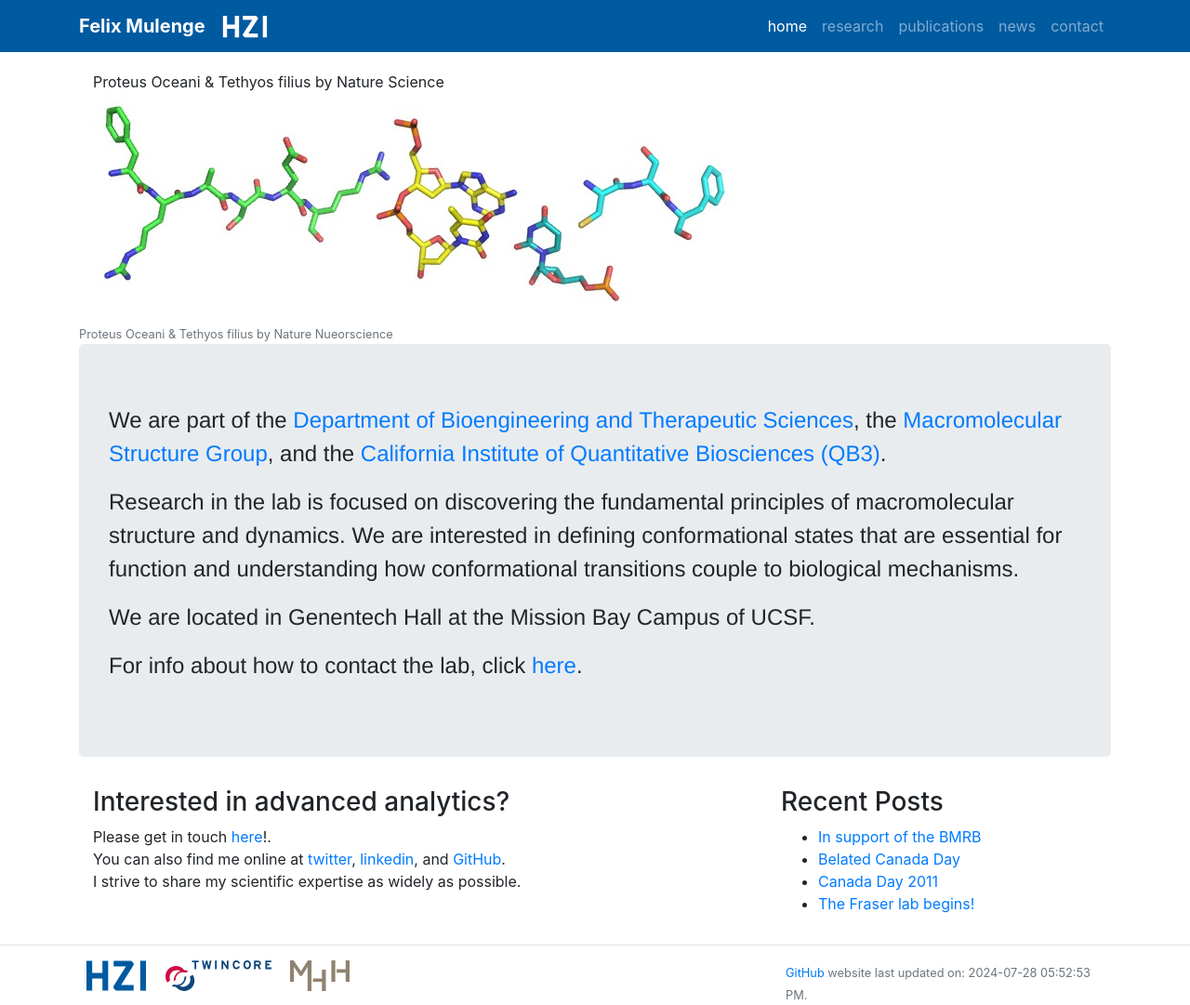
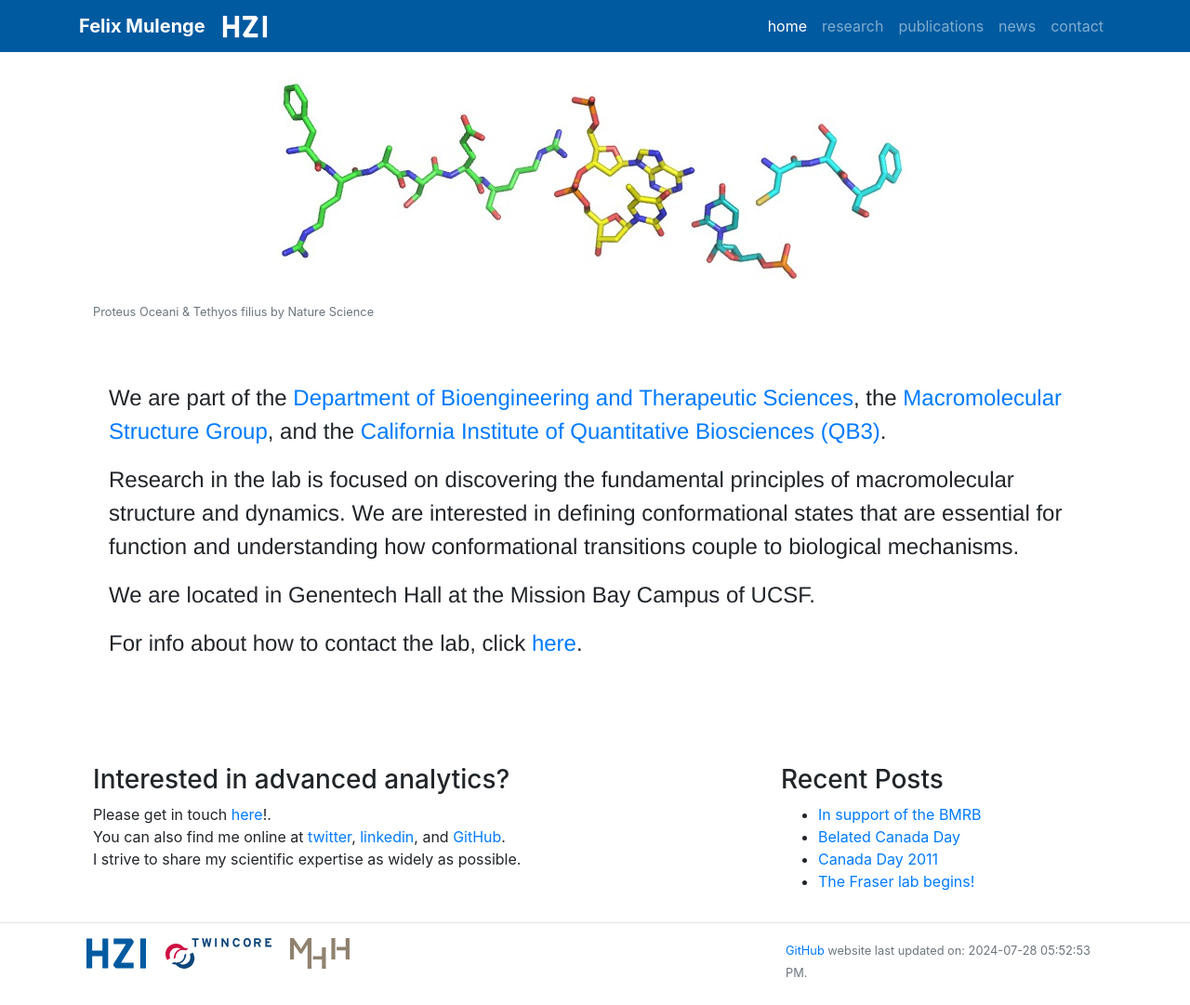
Before and after one commit to fmulenge/fmulenge.github.io, a Jekyll site: the page built from index.md, in a window 1280 px wide. Shown: the whole page at 93% size. Built offline with Jekyll 4.4.1, drawn with Linux system fonts in a browser that asks for light colours; after the commit the page ends 1057 px from its top, so only the background shows below that.

Commit message:
Update home.html

```diff
--- a/_layouts/home.html
+++ b/_layouts/home.html
@@ -1,14 +1,10 @@
 {% include header.html %}
 <div class="container">
-    <!img class="img-fluid mx-auto d-block" src="/static/img/logo/jf_aa_logo.jpg" alt="Fraser at UCSF, in molecular form">
-    <!small class="text-muted credit">Proteus Oceani & Tethyos filius by Nature Science</small>
+    <img class="img-fluid mx-auto d-block" src="/static/img/logo/jf_aa_logo.jpg" alt="Fraser at UCSF, in molecular form">
+    <small class="text-muted credit">Proteus Oceani & Tethyos filius by Nature Science</small>
     <div class="row">
         <div class="col-md-15">
-            <img class="img-fluid mx-auto d-block" src="/static/img/logo/jf_aa_logo.jpg" alt="Fraser at UCSF, in molecular form">
-            <small class="text-muted credit">Proteus Oceani & Tethyos filius by Nature Nueorscience</small>
-        </div>
-        <div class="col-md-15">
-    	    <div class="jumbotron">
+    	    <div class="jumbotron bg-white">
         	    {{ content }}
             </div>
         </div>
```
